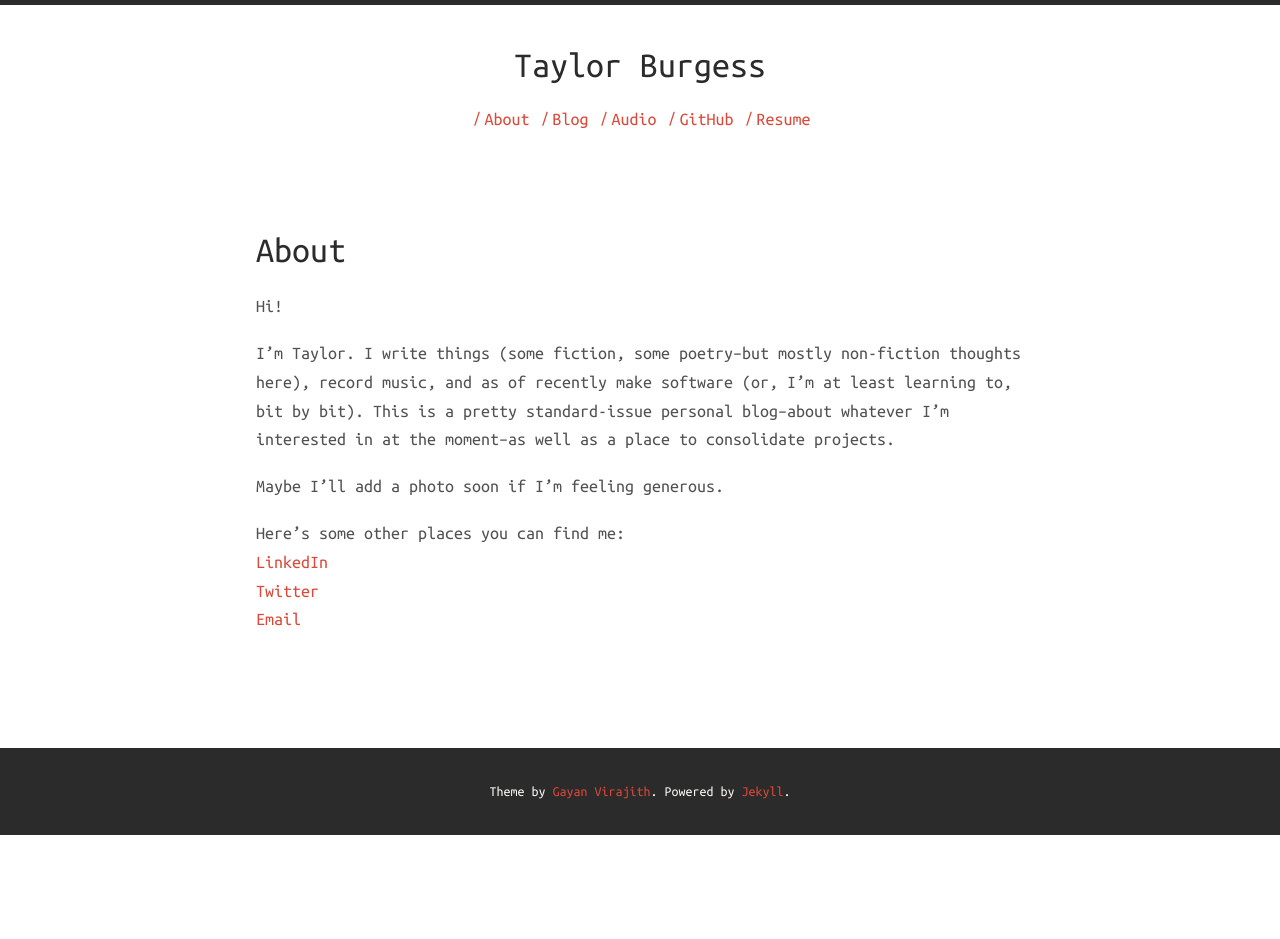
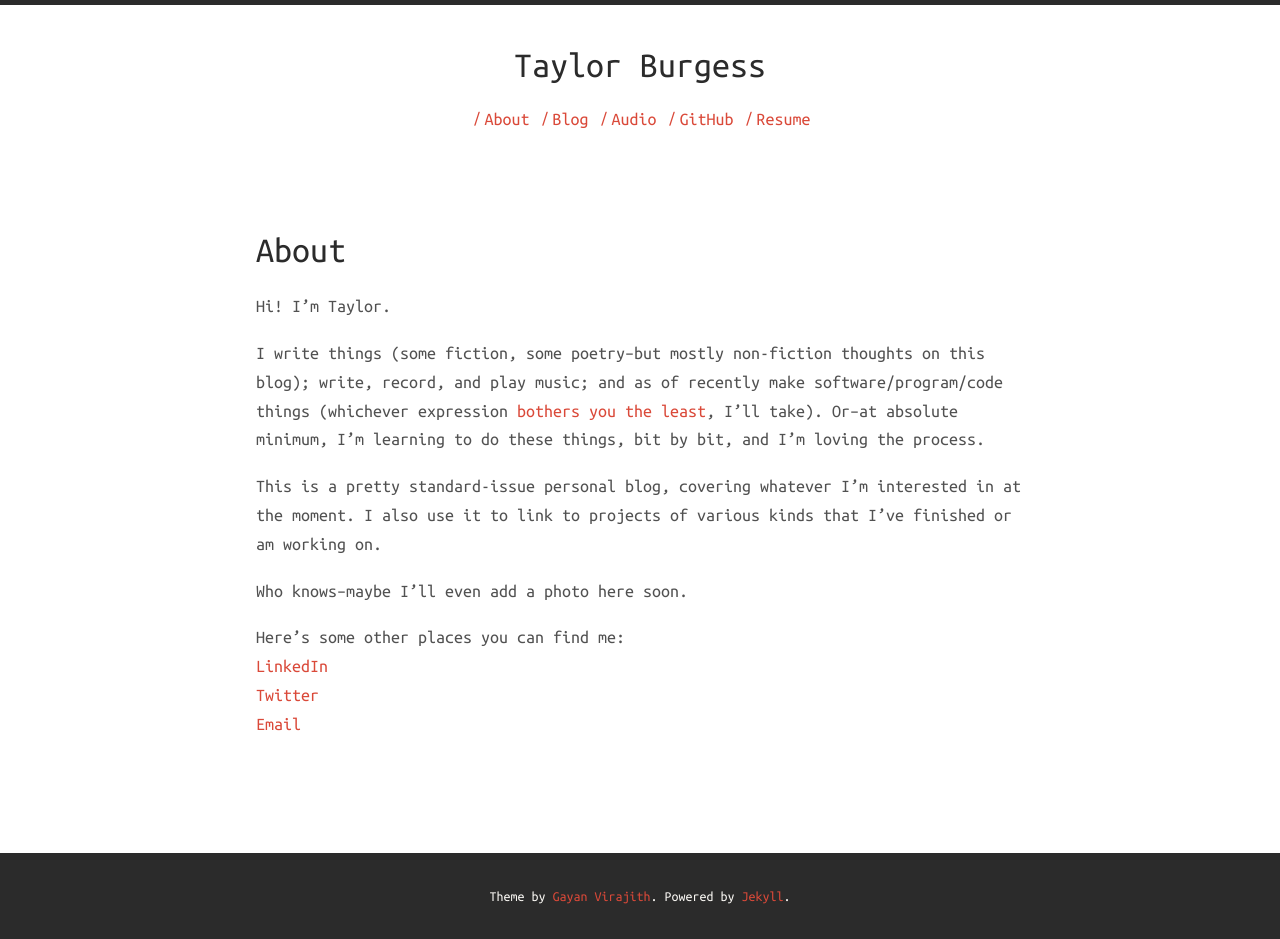
Before and after one commit to tayloraburgess/tayloraburgess.github.io, a Jekyll site: the page built from about.md, in a window 1280 px wide. Built offline with Jekyll 4.4.1, drawn with Linux system fonts in a browser that asks for light colours; nearby versions of some CDN libraries; before the commit the page ends 900 px from its top, so only the background shows below that.

Commit message:
Update About page

```diff
--- a/about.md
+++ b/about.md
@@ -4,11 +4,13 @@ title: About
 permalink: /about/
 ---
 
-Hi!
+Hi! I'm Taylor.
 
-I'm Taylor. I write things (some fiction, some poetry--but mostly non-fiction thoughts here), record music, and as of recently make software (or, I'm at least learning to, bit by bit). This is a pretty standard-issue personal blog--about whatever I'm interested in at the moment--as well as a place to consolidate projects.
+I write things (some fiction, some poetry--but mostly non-fiction thoughts on this blog); write, record, and play music; and as of recently make software/program/code things (whichever expression [bothers you the least](https://www.quora.com/What-is-the-difference-between-programming-and-coding-4), I'll take). Or--at absolute minimum, I'm learning to do these things, bit by bit, and I'm loving the process.
 
-Maybe I'll add a photo soon if I'm feeling generous.
+This is a pretty standard-issue personal blog, covering whatever I'm interested in at the moment. I also use it to link to projects of various kinds that I've finished or am working on.
+
+Who knows--maybe I'll even add a photo here soon.
 
 Here's some other places you can find me:
 [LinkedIn](https://www.linkedin.com/in/tayloraburgess)
```
Also changed, not shown: audio.md (+2 -2 lines).
